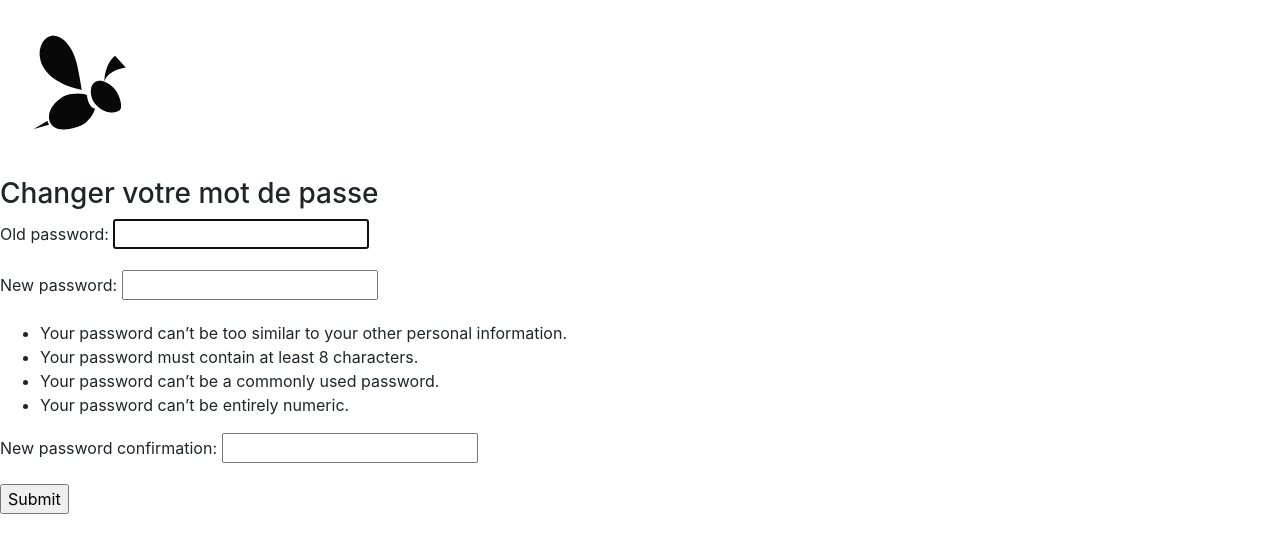
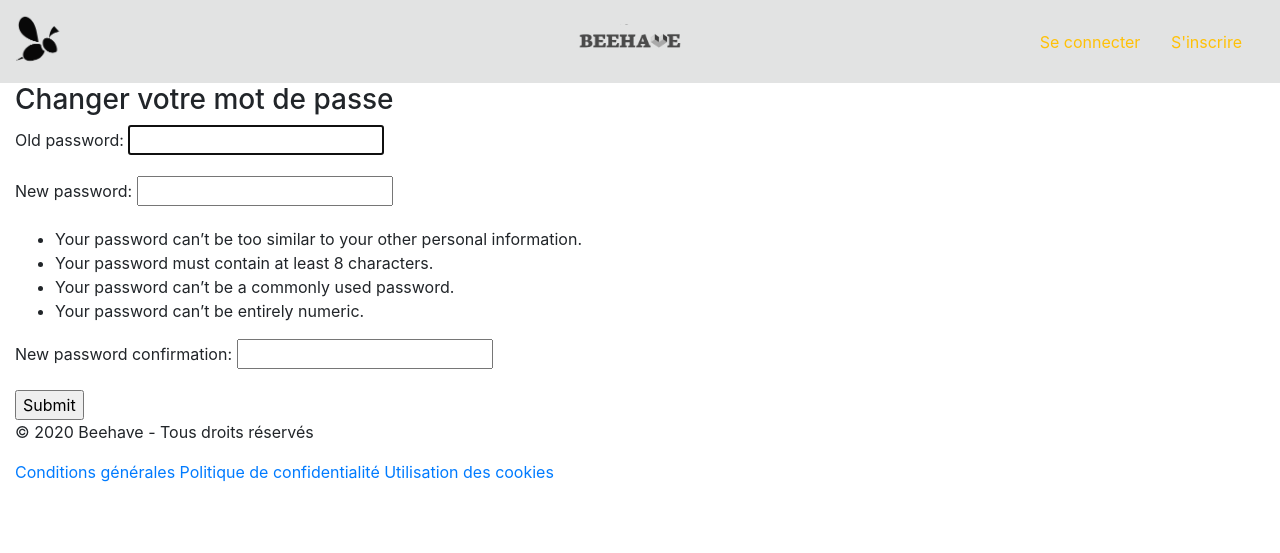
Before and after one commit to JEANPRBT/BeeHave, a Django app: page /accounts/editpassword/ in a window 1280 px wide. Shown: the top 553 px of the page. Run offline with Django 3.2, Linux system fonts and the light colour scheme; some libraries are stand-ins or nearby versions.

Commit message:
homepage front

```diff
--- a/static/media/css/style.css
+++ b/static/media/css/style.css
@@ -0,0 +1,19 @@
+#abeille
+{
+	width: 80px;
+}
+
+#textebeehave
+{
+	width: 140px;
+}
+
+.row
+{
+	margin-left: -15px;
+	margin-right: -15px;
+	background-color: #E2E3E3;
+	padding-right : 2%;
+	flex-wrap: nowrap;
+
+}
--- a/templates/base.html
+++ b/templates/base.html
@@ -5,24 +5,53 @@
 	<title>{% block title %} Beehave {% endblock %}</title>
 	{% block bootstrapcss %}
 		<link rel="stylesheet" href="https://maxcdn.bootstrapcdn.com/bootstrap/4.0.0/css/bootstrap.min.css" integrity="sha384-Gn5384xqQ1aoWXA+058RXPxPg6fy4IWvTNh0E263XmFcJlSAwiGgFAW/dAiS6JXm" crossorigin="anonymous">
+		<link rel="stylesheet" type="text/css" href="{% static '/media/css/style.css' %}">
+		<meta name="viewport" content="width=device-width, initial-scale=1.0">
 	{% endblock %}
 
 	{% block urls %}
-	{% endblock%}
+	{% endblock %}
 </head>
 <body>
+	<div class='container-fluid'>
+		{% block header %}
+		<header>
+			<div class='row no-gutters align-items-center'>
+				<div class='col-3'>
+					<a href="{% url 'homePage' %}"><img class='img-responsive' id='abeille' src="{% static '/media/images/noirblanconly.png' %}"></a>
+				</div>
+				<div class="col-6 text-center w-80">
+					<a href="{% url 'homePage' %}"><img class ='img-responsive' id='textebeehave' src="{% static '/media/images/noirblanctexte.png' %}"></a>
+				</div>
+				<div class='col-3 text-right'>
+					{% if user.is_authenticated %}
+						<a href="{% url 'profilePage' %}" class="btn text-warning">Votre compte</a>
+					{% else %}
+						<a href="{% url 'loginPage' %}" class="btn text-warning">Se connecter</a>
+						<a href="{% url 'registerPage' %}" class="btn text-warning">S'inscrire</a>
+					{% endif %}
+				</div>
+			</div>
+		</header>
+		{% endblock %}
 
-	{% block header %}
-		<img src=" {% static '/media/images/noirblanconly.png' %}">
+		{% block nav %}
 		{% endblock %}
 
 		{% block section %}
+		{% endblock %}
+
+		{% block footer %}
+			<p>© 2020 Beehave - Tous droits réservés</p>
+			<a href="#">Conditions générales</a>
+			<a href="#">Politique de confidentialité</a>
+			<a href="#">Utilisation des cookies</a>
 		{% endblock %}
 
 		{% block bootstrapjs %}
 			<script src="https://cdn.jsdelivr.net/npm/popper.js@1.16.1/dist/umd/popper.min.js" integrity="sha384-9/reFTGAW83EW2RDu2S0VKaIzap3H66lZH81PoYlFhbGU+6BZp6G7niu735Sk7lN" crossorigin="anonymous"></script>
 			<script src="https://stackpath.bootstrapcdn.com/bootstrap/4.5.2/js/bootstrap.min.js" integrity="sha384-B4gt1jrGC7Jh4AgTPSdUtOBvfO8shuf57BaghqFfPlYxofvL8/KUEfYiJOMMV+rV" crossorigin="anonymous"></script>
 		{% endblock %}
-
+	</div>
 </body>
 </html>
```
Also changed, not shown: pages/static/pages/style.css (+19 -2 lines), pages/templates/pages/home.html (+11 -3 lines), db.sqlite3, static/media/images/noirblanctexte.png (added), 1 other file. Lines whose indentation alone changed are shown as unchanged.
